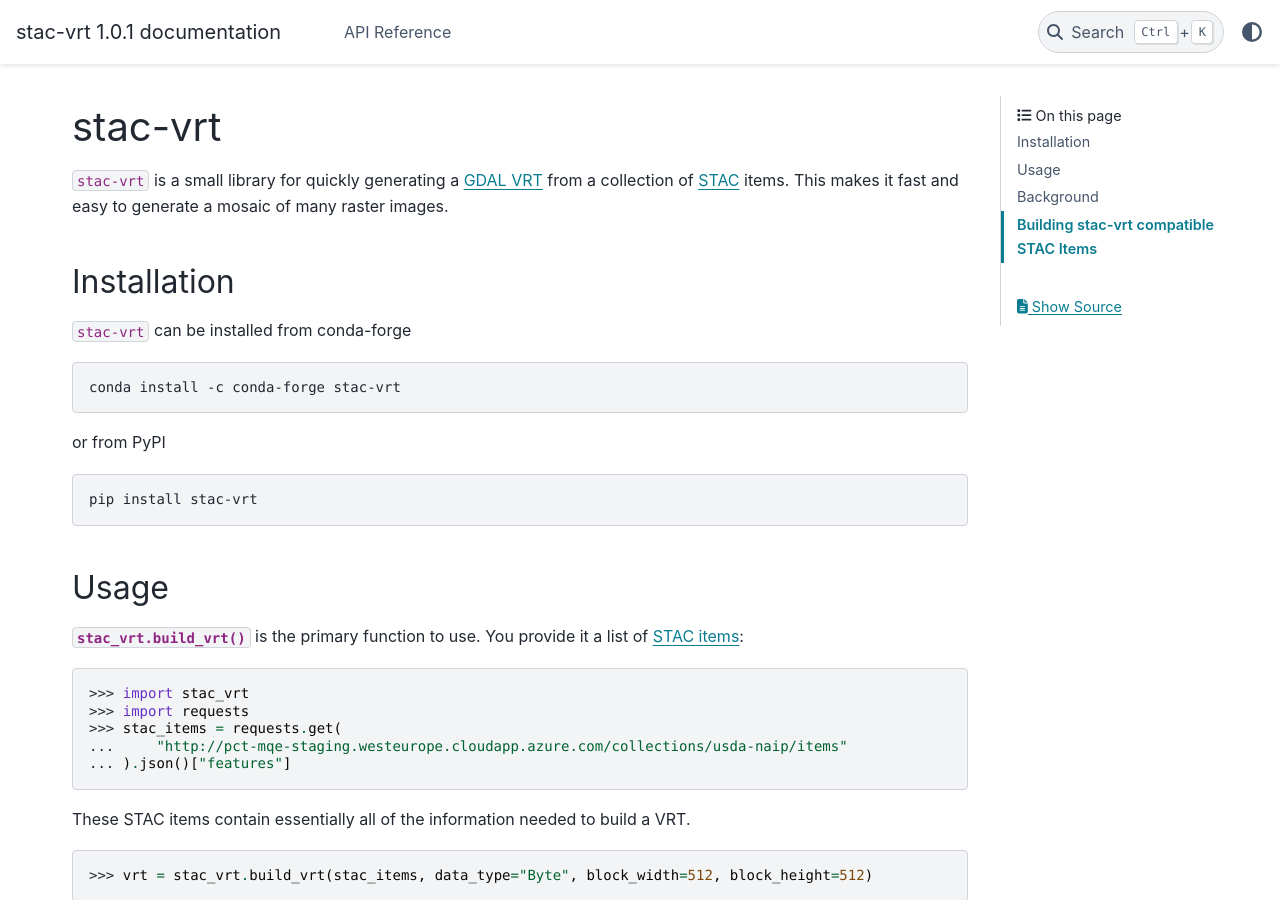
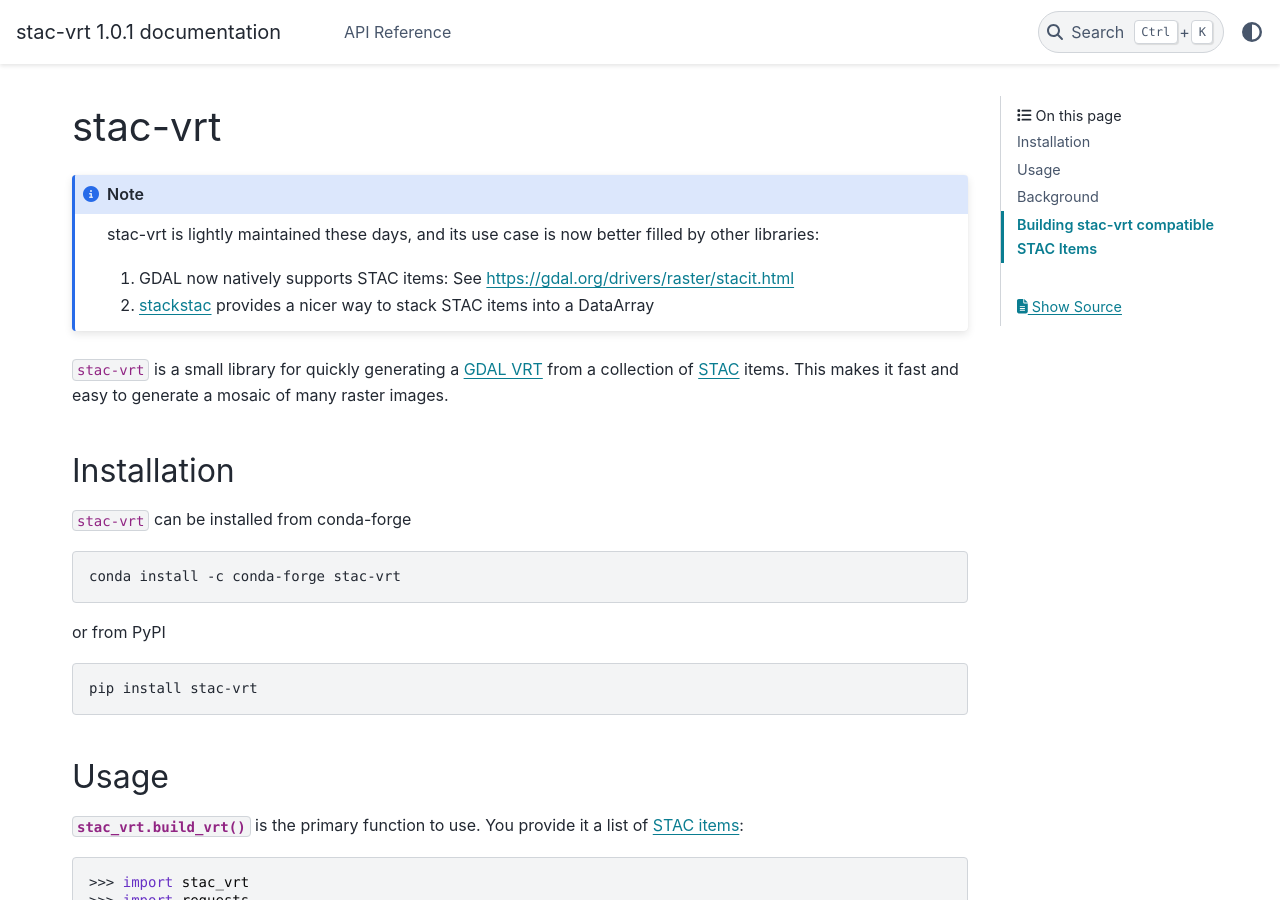
Before and after one commit to stac-utils/stac-vrt, a Sphinx documentation site: the page built from docs/index.md, in a window 1280 px wide and 900 px high. Built offline with Sphinx 7.4.7 and the PyData theme 0.15.4, drawn with Linux system fonts in a browser that asks for light colours.

Commit message:
Maintenance note, link to other options (#13)
* Link to STACTA, stackstac

* gdal link

````diff
--- a/docs/index.md
+++ b/docs/index.md
@@ -1,4 +1,12 @@
 # stac-vrt
+
+```{note}
+stac-vrt is lightly maintained these days, and its use case is now better filled by other libraries:
+
+1. GDAL now natively supports STAC items: See <https://gdal.org/drivers/raster/stacit.html>
+2. [stackstac](https://stackstac.readthedocs.io/en/latest/) provides a nicer way to stack STAC items into a DataArray
+```
+
 
 `stac-vrt` is a small library for quickly generating a [GDAL VRT][vrt] from a collection
 of [STAC][stac] items. This makes it fast and easy to generate a mosaic of many
````
Also changed, not shown: README.md (+8 -0 lines).
